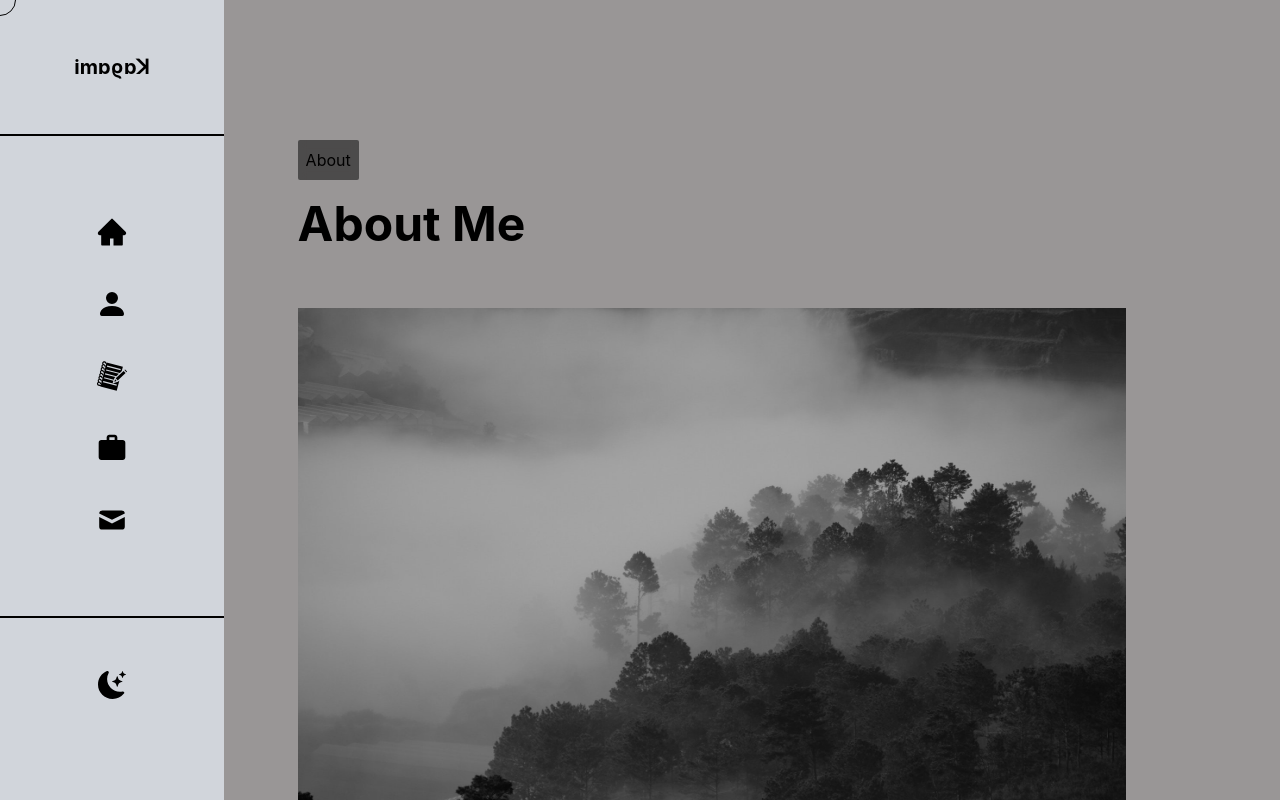
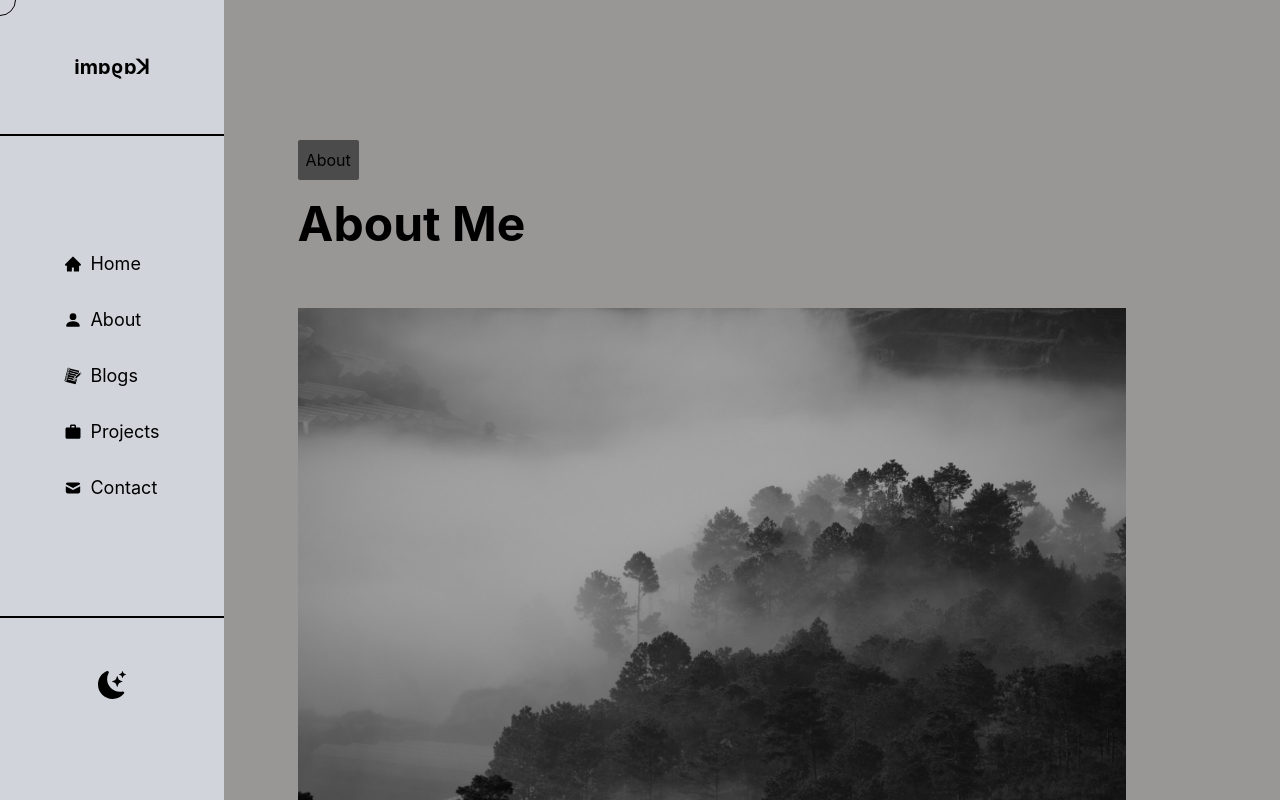
Before and after one commit to tilakoli/project_v2, a Next.js app: page /About in a window 1280 px wide. Shown: the top 800 px of the page. Built offline with nearby package versions, Linux system fonts and the light colour scheme.

Commit message:
update sidebar links

```diff
--- a/Components/Sidebar/MainSidebar.tsx
+++ b/Components/Sidebar/MainSidebar.tsx
@@ -52,7 +52,7 @@ const MainSidebar = ({ themeToggleButton }) => {
         </Link>
         <div className="flex flex-col items-center justify-between text-[2rem] h-3/5">
           <div className="h-full">
-            <div className="flex flex-col items-center justify-center h-full gap-10">
+            <div className="flex flex-col items-start justify-center h-full gap-7 ">
               {NavigationData.map((elem) => {
                 return (
                   <>
@@ -64,7 +64,10 @@ const MainSidebar = ({ themeToggleButton }) => {
                       className="flex cursor-pointer text-dark dark:text-white justify-evenly "
                     >
                       <Link href={elem.link}>
-                        <a>{elem.icon}</a>
+                        <a className="flex items-center gap-2 text-lg">
+                          {elem.icon}
+                          {elem.Name}
+                        </a>
                       </Link>
                     </div>
                   </>
--- a/Components/Sidebar/navigationData.js
+++ b/Components/Sidebar/navigationData.js
@@ -13,7 +13,7 @@ export const NavigationData = [
     datafor: "homeIcon",
   },
   {
-    Name: "About Me",
+    Name: "About",
     link: "/About",
     icon: <BsFillPersonFill />,
     datafor: "about",
@@ -24,21 +24,15 @@ export const NavigationData = [
     icon: <GiNotebook />,
     datafor: "blogs",
   },
-  // {
-  //   Name: "Resume",
-  //   link: "/Resume",
-  //   icon: <RiProfileFill />,
-  //   datafor: "resume",
-  // },
   {
-    Name: "My Work",
+    Name: "Projects",
     link: "/Work",
     icon: <MdOutlineWork />,
     datafor: "work",
   },
 
   {
-    Name: "Contact Me",
+    Name: "Contact",
     link: "/ContactMe",
     icon: <HiMail />,
     datafor: "contact",
--- a/pages/About.tsx
+++ b/pages/About.tsx
@@ -15,13 +15,10 @@ import {
 import DetailsContainer from "../Components/Elements/DetailsContainer";
 import { ToastContainer, toast } from "react-toastify";
 import "react-toastify/dist/ReactToastify.css";
-// give a different background color to each of the showCase rows with sufficient spacing
-// above and below to break the symmetry of one single box
-//
 
 const About = () => {
   const handleCvDownload = () => {
-    toast.info("I'll add it soon!");
+    toast.info("Working on this!");
   };
 
   const SectionHeading = (sectionTitle: string) => (
```
